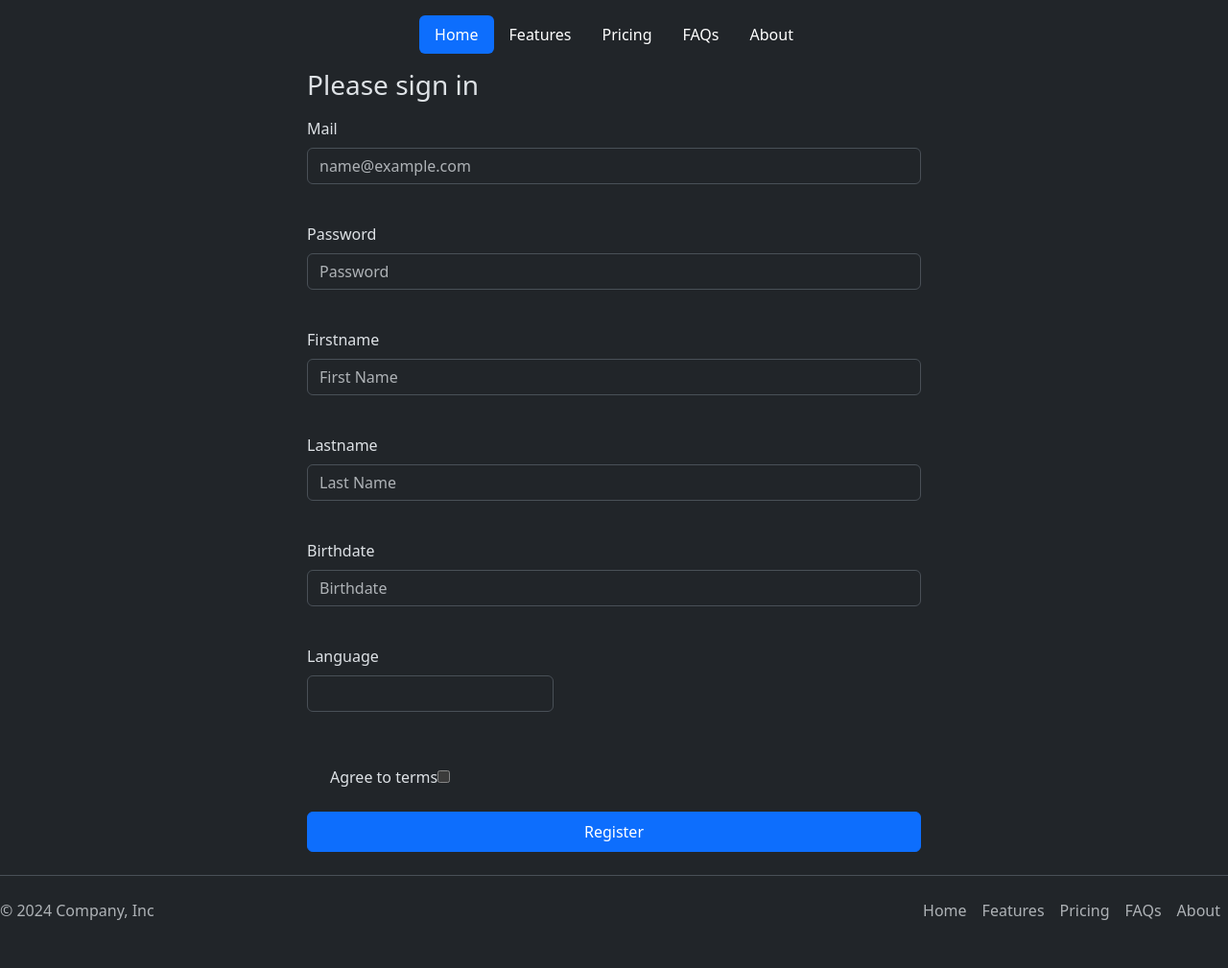
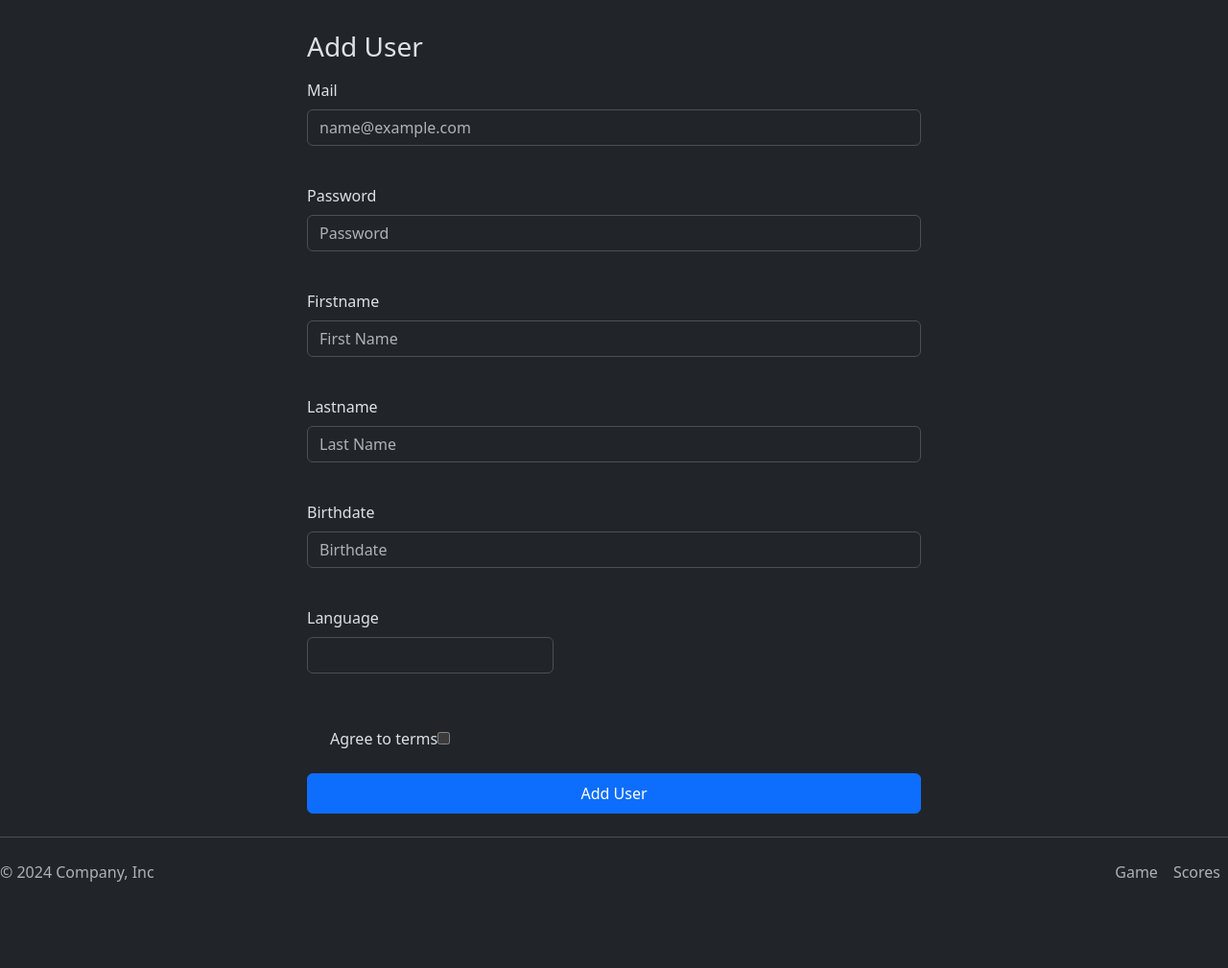
Before and after one commit to bourtitom/memaudit, a Symfony app: template templates/registration/register.html.twig in a window 1280 px wide. Shown: the whole page at 96% size. After the commit the page ends 919 px from the top, so only its background shows below. Run offline with Twig, Linux system fonts and the light colour scheme; the template is opened without the code that fills it, so the values that code supplies are empty; form fields are guessed from the names that the template uses; some libraries are stand-ins or nearby versions.

Commit message:
base change

```diff
--- a/templates/base.html.twig
+++ b/templates/base.html.twig
@@ -17,15 +17,25 @@
 <body>
 <div class="container">
     <header class="d-flex justify-content-center py-3">
-      <ul class="nav nav-pills ">
-        <li class="nav-item"><a href="#" class="nav-link active text-white" aria-current="page">Home</a></li>
-        <li class="nav-item"><a href="#" class="nav-link text-white">Features</a></li>
-        <li class="nav-item"><a href="#" class="nav-link text-white">Pricing</a></li>
-        <li class="nav-item"><a href="#" class="nav-link text-white">FAQs</a></li>
-        <li class="nav-item"><a href="#" class="nav-link text-white">About</a></li>
-      </ul>
+        <ul class="nav nav-pills">
+            {% if is_granted('ROLE_USER') and not is_granted('ROLE_ADMIN') %}
+                <li class="nav-item"><a href="/game" class="nav-link active text-white" aria-current="page">Game</a></li>
+            {% endif %}
+
+            {% if is_granted('ROLE_ADMIN') %}
+                <li class="nav-item"><a href="/register" class="nav-link active px-2 text-white">Add user</a></li>
+                <li class="nav-item"><a href="#" class="nav-link px-2 text-white">List User</a></li>
+            {% endif %}
+
+            {% if is_granted('ROLE_USER') or is_granted('ROLE_ADMIN') %}
+                <li class="nav-item"><a href="/logout" class="nav-link px-2 text-white">Logout</a></li>
+                <li class="nav-item"><a href="#" class="nav-link text-white">Scores</a></li>
+            {% endif %}
+        </ul>
     </header>
-  </div>
+</div>
+
+
 
 
 {% block body %}
@@ -40,11 +50,13 @@
     </a>
 
     <ul class="nav col-md-4 justify-content-end">
-      <li class="nav-item"><a href="#" class="nav-link px-2 text-body-secondary">Home</a></li>
-      <li class="nav-item"><a href="#" class="nav-link px-2 text-body-secondary">Features</a></li>
-      <li class="nav-item"><a href="#" class="nav-link px-2 text-body-secondary">Pricing</a></li>
-      <li class="nav-item"><a href="#" class="nav-link px-2 text-body-secondary">FAQs</a></li>
-      <li class="nav-item"><a href="#" class="nav-link px-2 text-body-secondary">About</a></li>
+      <li class="nav-item"><a href="#" class="nav-link px-2 text-body-secondary">Game</a></li>
+      <li class="nav-item"><a href="#" class="nav-link px-2 text-body-secondary">Scores</a></li>
+      {% if is_granted('ROLE_ADMIN') %}
+      <li class="nav-item"><a href="#" class="nav-link px-2 text-body-secondary">List User</a></li>
+      <li class="nav-item"><a href="#" class="nav-link px-2 text-body-secondary">Add user</a></li>
+      {% endif %}
+
     </ul>
   </footer>
 
--- a/templates/registration/register.html.twig
+++ b/templates/registration/register.html.twig
@@ -4,7 +4,7 @@
 
 {% block body %}
 <main class="form-signin w-10 m-auto col-md-6">
-    <h1 class="h3 mb-3 fw-normal">Please sign in</h1>
+    <h1 class="h3 mb-3 fw-normal">Add User</h1>
 
     <!-- Symfony Form Integration -->
     {{ form_errors(registrationForm) }}
@@ -76,7 +76,7 @@
         }) }}
     </div>
 
-    <button class="btn btn-primary w-100 py-2" type="submit">Register</button>
+    <button class="btn btn-primary w-100 py-2" type="submit">Add User</button>
 
     {{ form_end(registrationForm) }}
 
```
Also changed, not shown: 2 other files.
